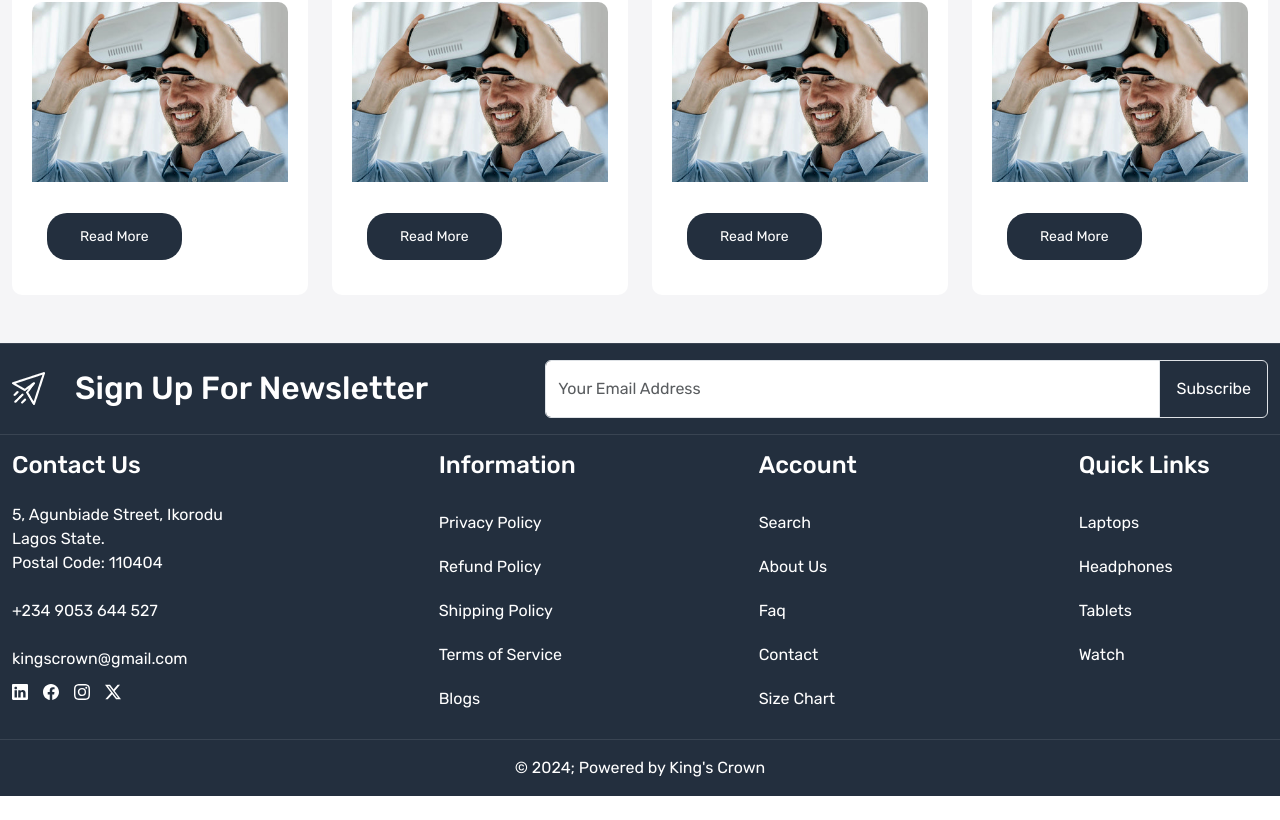
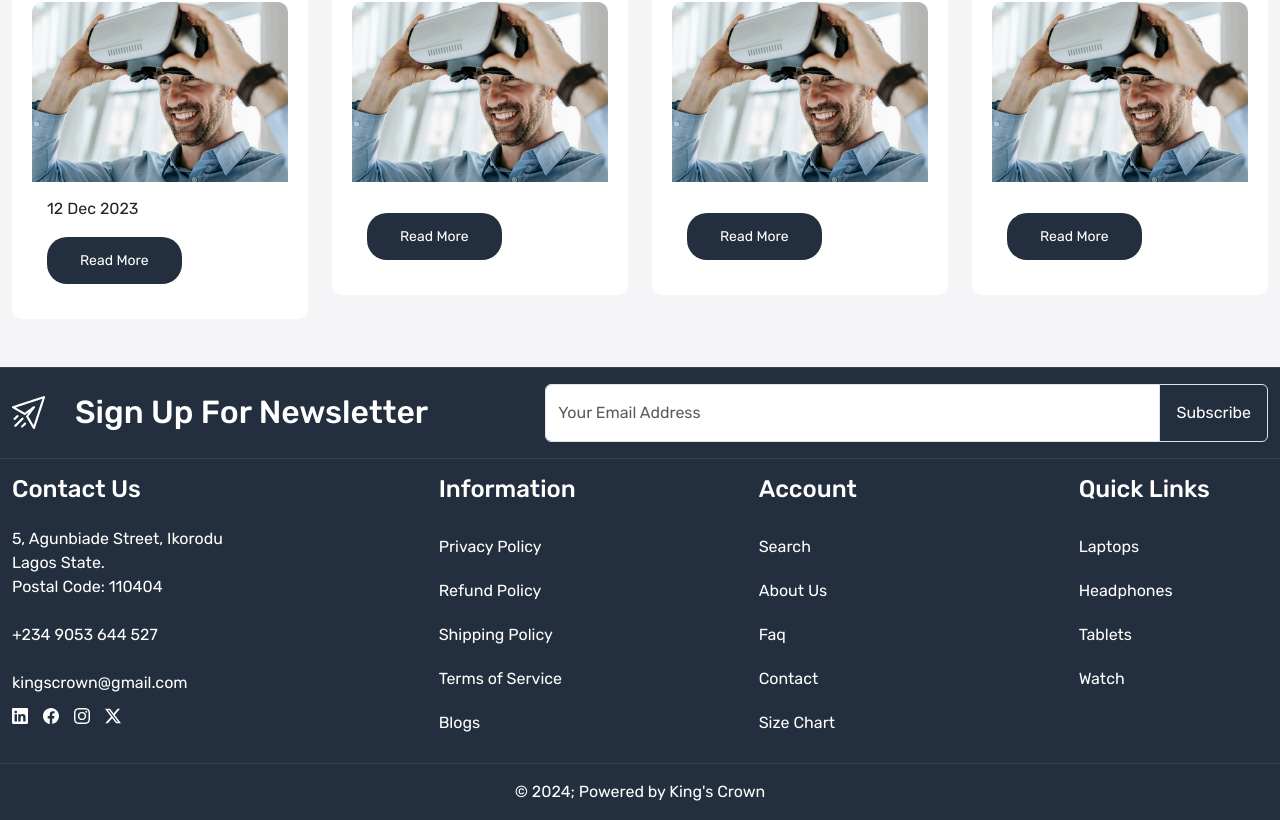
Before and after one commit to yungestbee/king-crown-app, a React (Create React App) app in the folder client/: page / in a window 1280 px wide. Shown: the part 1644-2464 px from the top of the page. Before the commit the page ends 2440 px from the top, so only its background shows below. Built offline with nearby package versions, Linux system fonts and the light colour scheme.

Commit message:
added a blogCard

```diff
--- a/client/src/components/BlogCard.js
+++ b/client/src/components/BlogCard.js
@@ -2,7 +2,7 @@ import React from "react";
 import "./BLogCard.css";
 import { Link } from "react-router-dom";
 
-const BlogCard = () => {
+const BlogCard = (props) => {
   return (
     <>
       <div className="col-3">
@@ -10,7 +10,7 @@ const BlogCard = () => {
           <div className="card-image">
             <img src="images/blog-1.jpg" alt="blog" className="img-fluid" />
             <div className="blog-content">
-              <p className="date"></p>
+              <p className="date">{ props.date }</p>
               <h5 className="title"></h5>
               <p className="desc"></p>
               <Link className="button">Read More</Link>
--- a/client/src/pages/Home.js
+++ b/client/src/pages/Home.js
@@ -236,7 +236,7 @@ const Home = () => {
       <section className="blog-wrapper py-5 home-wrapper-2">
         <div className="container-xxl">
           <div className="row">
-            <BlogCard />
+            <BlogCard date="12 Dec 2023"/>
             <BlogCard />
             <BlogCard />
             <BlogCard />
```
